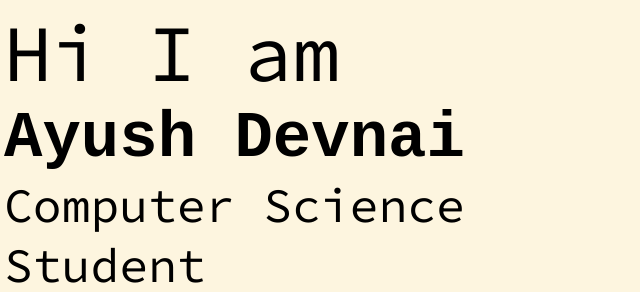
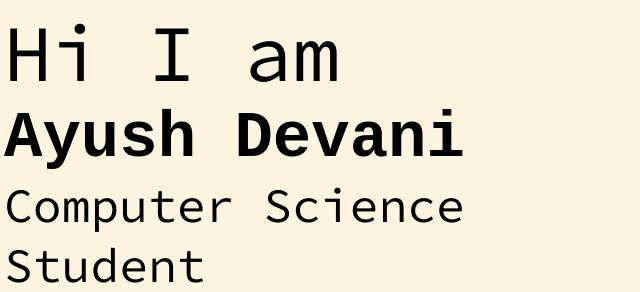
Before and after one commit to AYUSHDEVANI/portfolio.github.io, a plain HTML site: page index.html in a window 1280 px wide. Shown: the part 190-482 px from the top of the page, 236-876 px from the left. Drawn offline with Linux system fonts and the light colour scheme.

Commit message:
Update index.html

```diff
--- a/index.html
+++ b/index.html
@@ -4,7 +4,7 @@
     <meta charset="UTF-8">
     <meta http-equiv="X-UA-Compatible" content="IE=edge">
     <meta name="viewport" content="width=device-width, initial-scale=1.0">
-    <title>Ayush Devnai </title>
+    <title>Ayush Devani </title>
     <link rel="stylesheet" href="style.css">
 </head>
 <body>
@@ -32,7 +32,7 @@
                     Hi I am
                 </div>
                 <div class="name">
-                   <pre>Ayush Devnai    </pre>
+                   <pre>Ayush Devani    </pre>
                 </div>
                 <div class="about">
                    Computer Science Student
```
